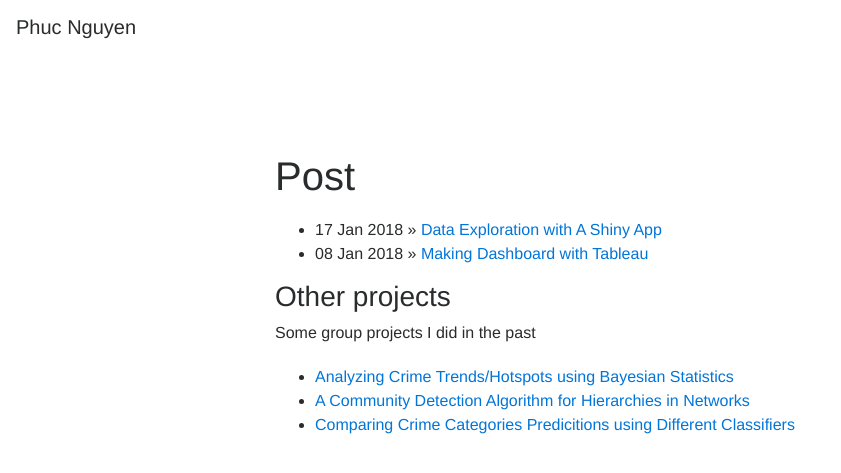
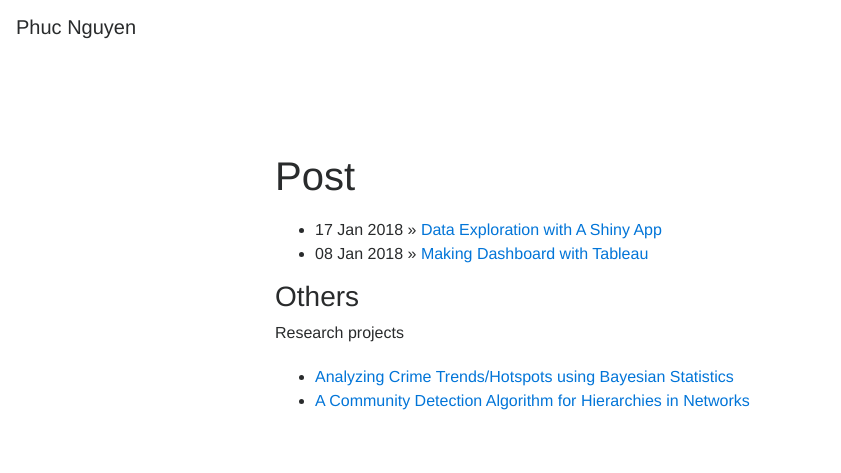
Before and after one commit to phuchonguyen/PhucHNg.github.io, a Jekyll site: the page built from index.html, in a window 1280 px wide. Shown: the top 473 px of the page, without its empty margins (0-841 px from the left). Built offline with Jekyll 4.4.1, drawn with Linux system fonts in a browser that asks for light colours; nearby versions of some CDN libraries.

Commit message:
Change index text

```diff
--- a/index.html
+++ b/index.html
@@ -12,12 +12,12 @@ title: "Post"
 	  {% endfor %}
 	</ul>
 
-<h3>Other projects</h3>
+<h3>Others</h3>
 
-	<p>Some group projects I did in the past</p>
+	<p>Research projects</p>
 
 	<ul class="top-buffer">
 		<li><a href="/attachments/Examining_Crime_Hotspots_in_Chicago_Using_Bayesian_Statistics.pdf">Analyzing Crime Trends/Hotspots using Bayesian Statistics</a></li>
 		<li><a href="/attachments/Nguyen_SFI_final_report_revised.pdf">A Community Detection Algorithm for Hierarchies in Networks</a></li>
-		<li><a href="https://rawgit.com/PhucHNg/sanfran-crime/master/Project_Crime_Report_Final.html">Comparing Crime Categories Predicitions using Different Classifiers</a></li>
+		<!-- <li><a href="https://rawgit.com/PhucHNg/sanfran-crime/master/Project_Crime_Report_Final.html">Comparing Crime Categories Predicitions using Different Classifiers</a></li> -->
 	</ul>
```
